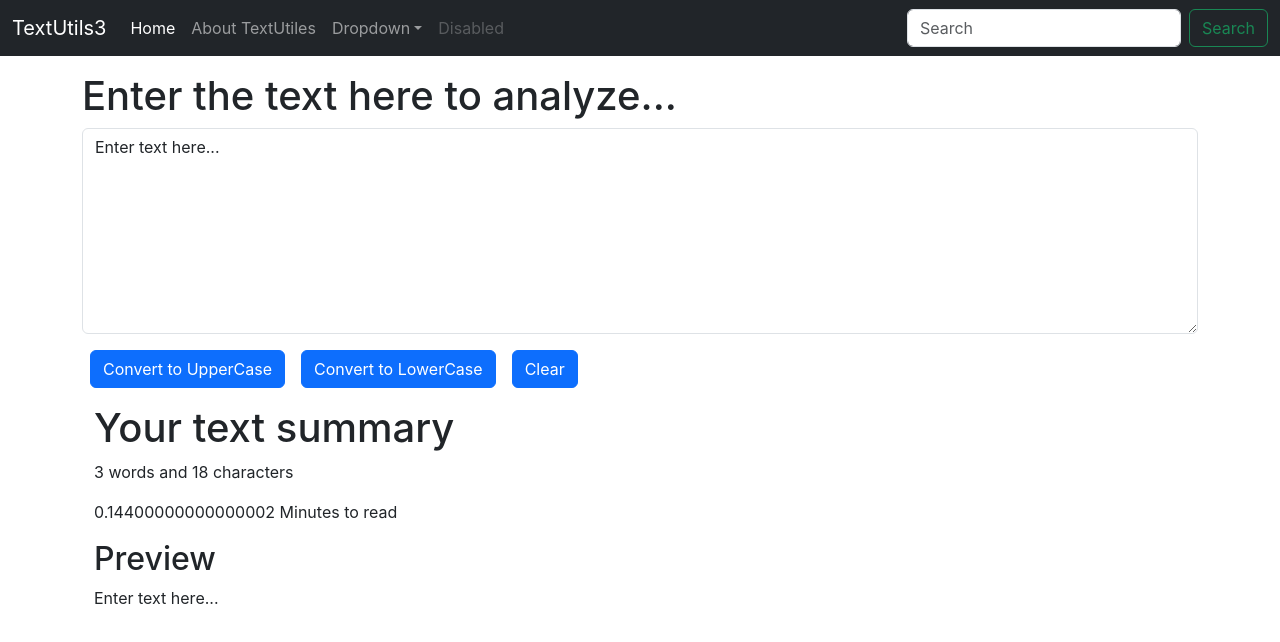
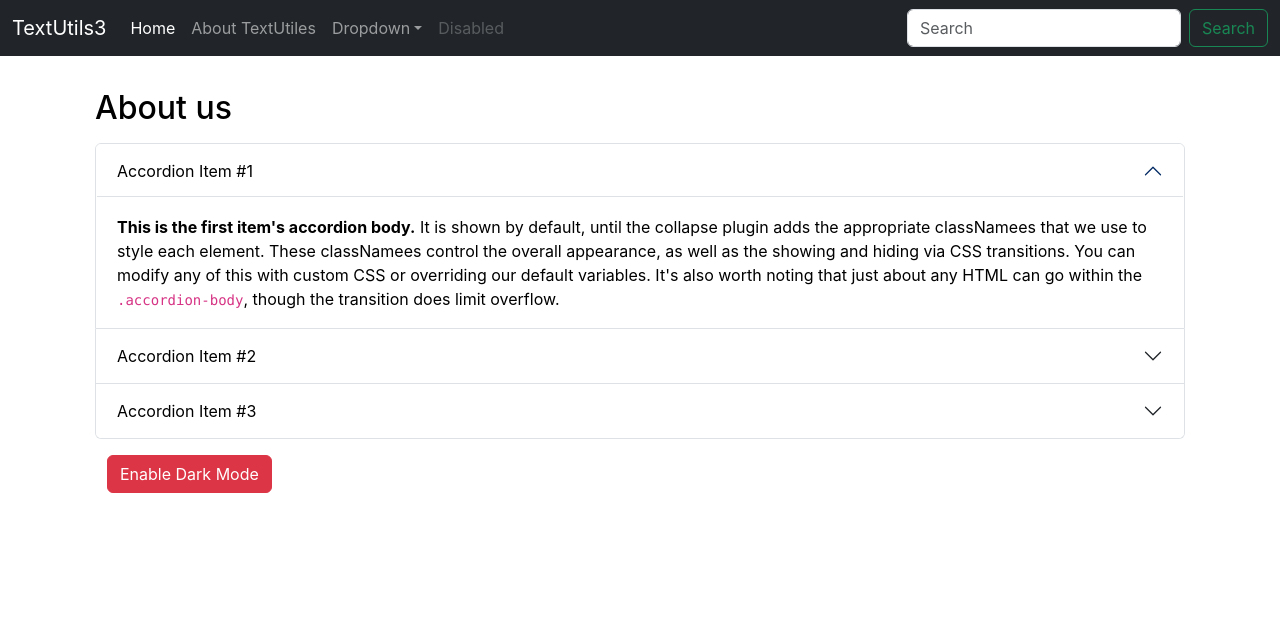
Before and after one commit to Sufiyan33/Learning-React, a React (Create React App) app in the folder myfirst-app/: page / in a window 1280 px wide. Shown: the top 642 px of the page. Built offline with nearby package versions, Linux system fonts and the light colour scheme.

Commit message:
video-10 Enabling dark mode in container '

```diff
--- a/myfirst-app/src/App.js
+++ b/myfirst-app/src/App.js
@@ -1,12 +1,14 @@
+import About from "./components/About";
 import Navbar from "./components/Navbar";
-import TextForms from "./components/TextForms";
+//import TextForms from "./components/TextForms";
 
 function App() {
   return (
     <>
     <Navbar tittle = "TextUtils3" textAbout = "About TextUtiles"/>
     <div className="container my-3">
-      <TextForms heading = "Enter the text here to analyze... "/>
+      {/*<TextForms heading = "Enter the text here to analyze... "/>*/}
+      <About/>
     </div>
   </>
   );
--- /dev/null
+++ b/myfirst-app/src/components/About.js
@@ -0,0 +1,76 @@
+import React, { useState } from 'react'
+
+export default function About() {
+
+    const[myStyle, setMyStyle] = useState({
+        color: 'black',
+        backgroundColor: 'white',
+        border: '1px solid white'
+    })
+
+    const[btnText, setBtnText] = useState('Enable Dark Mode')
+
+    const toggleStyle= () =>{
+        if(myStyle.color === 'black'){
+            setMyStyle({
+                color: 'white',
+                backgroundColor: 'black',
+                border: '1px solid white'
+            })
+            setBtnText("Enable Light Mode")
+        }else{
+            setMyStyle({
+                color:'black',
+                backgroundColor: 'white'
+            })
+            setBtnText("Enable Dark Mode")
+        }
+    }
+
+    return (
+    <div className='container' style={myStyle}>
+        <h2 className='my-3'>About us</h2>
+        <div className="accordion" id="accordionExample">
+            <div className="accordion-item">
+                <h2 className="accordion-header">
+                <button className="accordion-button" style={myStyle} type="button" data-bs-toggle="collapse" data-bs-target="#collapseOne" aria-expanded="true" aria-controls="collapseOne">
+                    Accordion Item #1
+                </button>
+                </h2>
+                <div id="collapseOne" className="accordion-collapse collapse show" data-bs-parent="#accordionExample">
+                <div className="accordion-body" style={myStyle}>
+                    <strong>This is the first item's accordion body.</strong> It is shown by default, until the collapse plugin adds the appropriate classNamees that we use to style each element. These classNamees control the overall appearance, as well as the showing and hiding via CSS transitions. You can modify any of this with custom CSS or overriding our default variables. It's also worth noting that just about any HTML can go within the <code>.accordion-body</code>, though the transition does limit overflow.
+                </div>
+                </div>
+            </div>
+            <div className="accordion-item">
+                <h2 className="accordion-header">
+                <button className="accordion-button collapsed" style={myStyle} type="button" data-bs-toggle="collapse" data-bs-target="#collapseTwo" aria-expanded="false" aria-controls="collapseTwo">
+                    Accordion Item #2
+                </button>
+                </h2>
+                <div id="collapseTwo" className="accordion-collapse collapse" data-bs-parent="#accordionExample">
+                <div className="accordion-body" style={myStyle}>
+                    <strong>This is the second item's accordion body.</strong> It is hidden by default, until the collapse plugin adds the appropriate classNamees that we use to style each element. These classNamees control the overall appearance, as well as the showing and hiding via CSS transitions. You can modify any of this with custom CSS or overriding our default variables. It's also worth noting that just about any HTML can go within the <code>.accordion-body</code>, though the transition does limit overflow.
+                </div>
+                </div>
+            </div>
+            <div className="accordion-item">
+                <h2 className="accordion-header">
+                <button className="accordion-button collapsed" style={myStyle} type="button" data-bs-toggle="collapse" data-bs-target="#collapseThree" aria-expanded="false" aria-controls="collapseThree">
+                    Accordion Item #3
+                </button>
+                </h2>
+                <div id="collapseThree" className="accordion-collapse collapse" data-bs-parent="#accordionExample">
+                <div className="accordion-body" style={myStyle}>
+                    <strong>This is the third item's accordion body.</strong> It is hidden by default, until the collapse plugin adds the appropriate classNamees that we use to style each element. These classNamees control the overall appearance, as well as the showing and hiding via CSS transitions. You can modify any of this with custom CSS or overriding our default variables. It's also worth noting that just about any HTML can go within the <code>.accordion-body</code>, though the transition does limit overflow.
+                </div>
+                </div>
+            </div>
+        </div>
+        <div className='container my-3'>
+            <button onClick={toggleStyle} type='buton' className='btn btn-danger'>{btnText}</button>
+        </div>
+    </div>
+  )
+}
```
